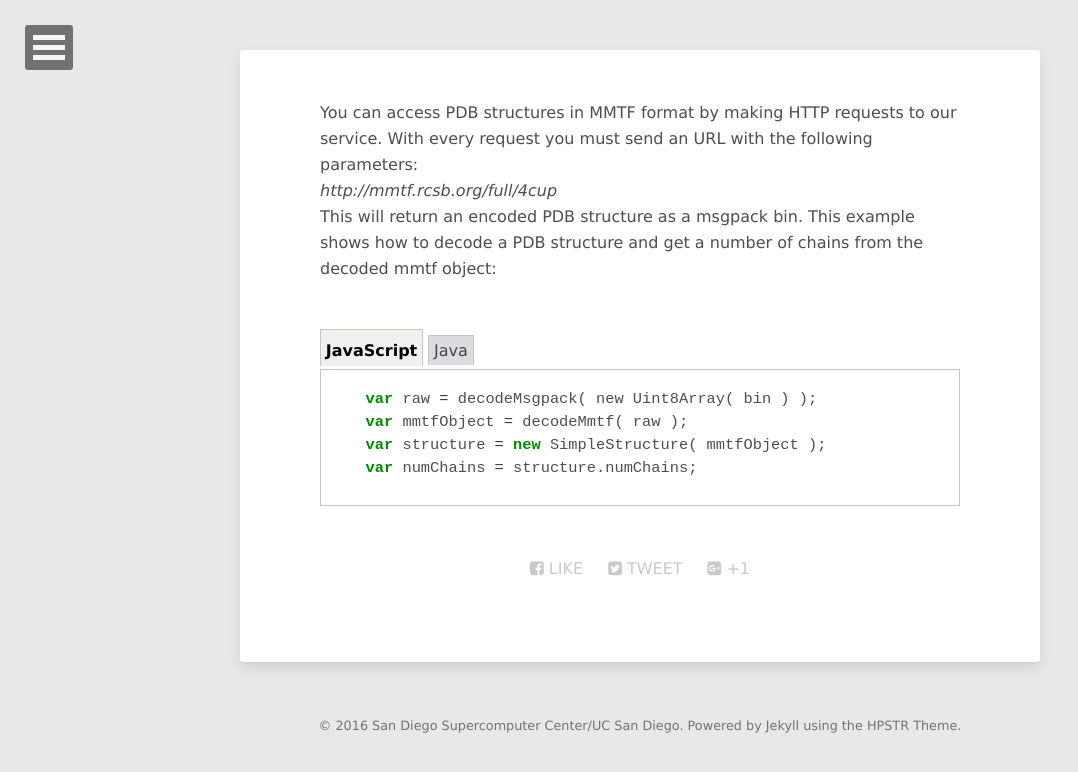
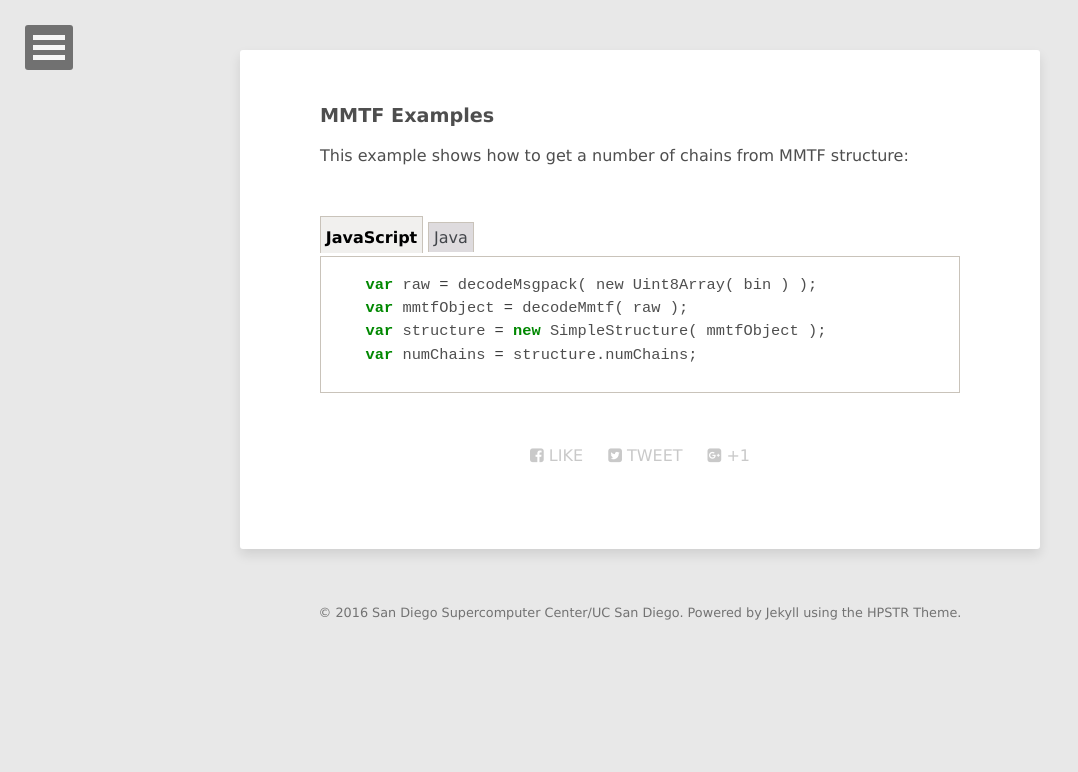
Before and after one commit to abradle/welcome-to-mmtf, a Jekyll site: the page built from example/index.html, in a window 1280 px wide. Shown: the top 772 px of the page, without its empty margins (0-1078 px from the left). Built offline with Jekyll 4.4.1, drawn with Linux system fonts in a browser that asks for light colours; nearby versions of some CDN libraries.

Commit message:
headers added

```diff
--- a/example/index.html
+++ b/example/index.html
@@ -93,12 +93,9 @@ layout: page
       }
 
   </script>
-  You can access PDB structures in MMTF format by making HTTP requests to our service.
-  With every request you must send an URL with the following parameters: </br>
-  <i> http://mmtf.rcsb.org/full/4cup</i> <br/>
 
-  This will return an encoded PDB structure as a msgpack bin.
-  This example shows how to decode a PDB structure and get a number of chains from the decoded mmtf object:<br/>
+  <div style="font-size:larger; font-weight: bold; padding-bottom: 0.6em;">MMTF Examples</div>
+  This example shows how to get a number of chains from MMTF structure:<br/>
   <br/>
 
 <ul id="tabs">
```
Also changed, not shown: _posts/2016-03-30-welcome-to-mmtf.md (+1 -1 lines), demo/index.html (+10 -5 lines).
